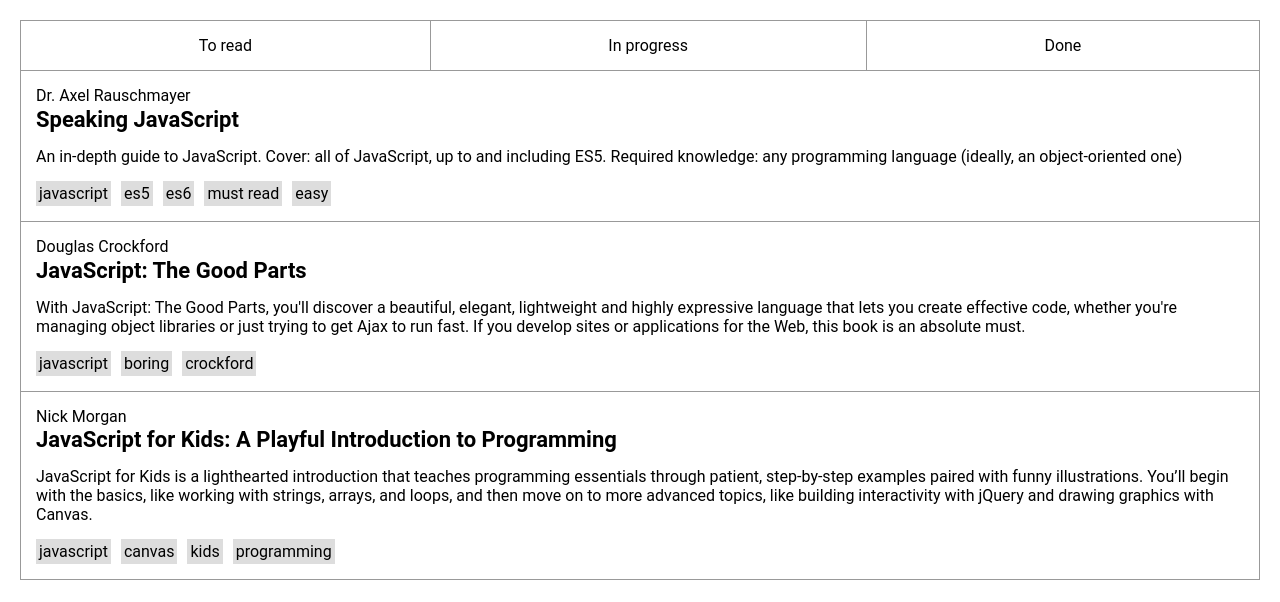
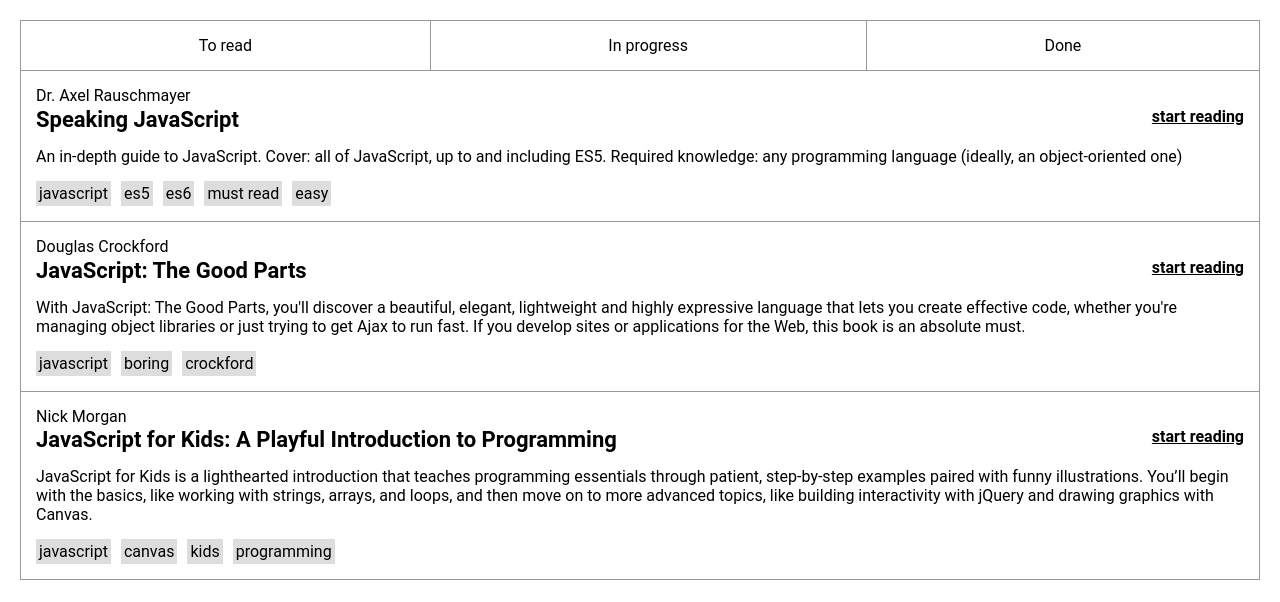
Before and after one commit to belanEu/test-task, a React (Create React App) app in the folder frontend/: page / in a window 1280 px wide. Shown: the top 602 px of the page. Built offline with nearby package versions, Linux system fonts and the light colour scheme.

Commit message:
added span for action

```diff
--- a/frontend/src/components/BookList/Book.js
+++ b/frontend/src/components/BookList/Book.js
@@ -7,9 +7,11 @@
         <div className='book'>
             <div className='author'>{author}</div>
 
-            <div>
+            <div className='title-row'>
                 <span className='title'>{title}</span>
-                <span className='action'></span>
+                <span className='action'>
+                    start reading
+                </span>
             </div>
 
             <div className="description">
--- a/frontend/src/components/BookList/BookList.sass
+++ b/frontend/src/components/BookList/BookList.sass
@@ -15,9 +15,21 @@
         .author
             line-height: 1.3
 
-        .title
-            font-size: 22px
-            font-weight: bold
+        .title-row
+            display: flex
+            flex-direction: row
+            justify-content: space-between
+            align-items: flex-start
+
+            .title
+                font-size: 22px
+                font-weight: bold
+
+            .action
+                font-weight: bold
+                text-decoration: underline
+                white-space: nowrap
+                margin-left: 10px
 
         .description
             margin: 15px 0
```
